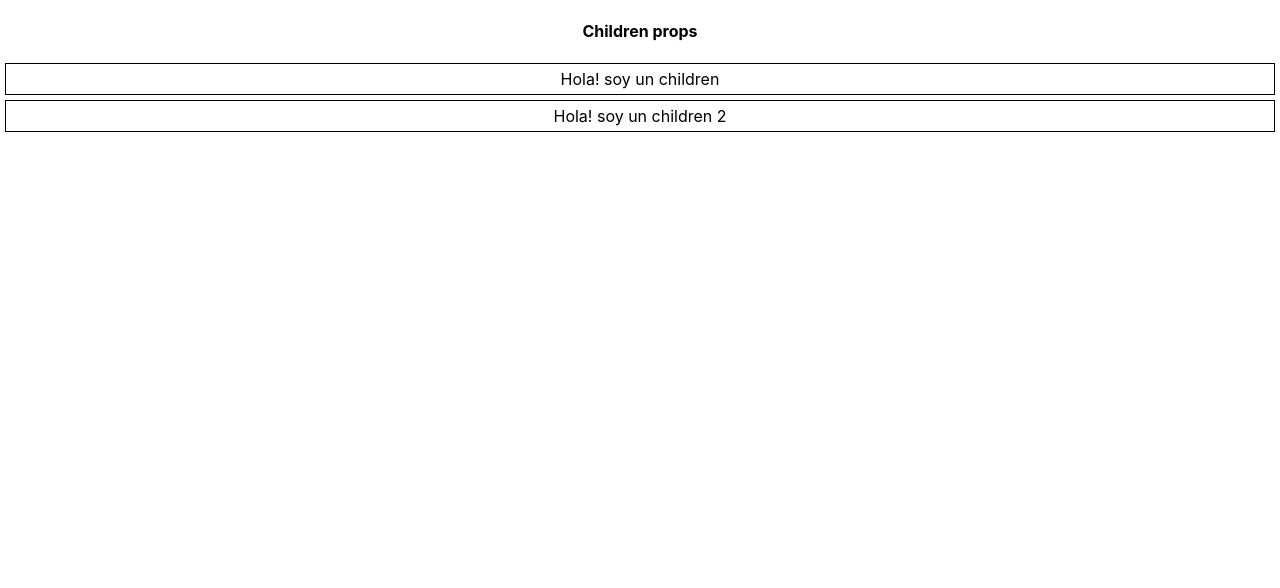
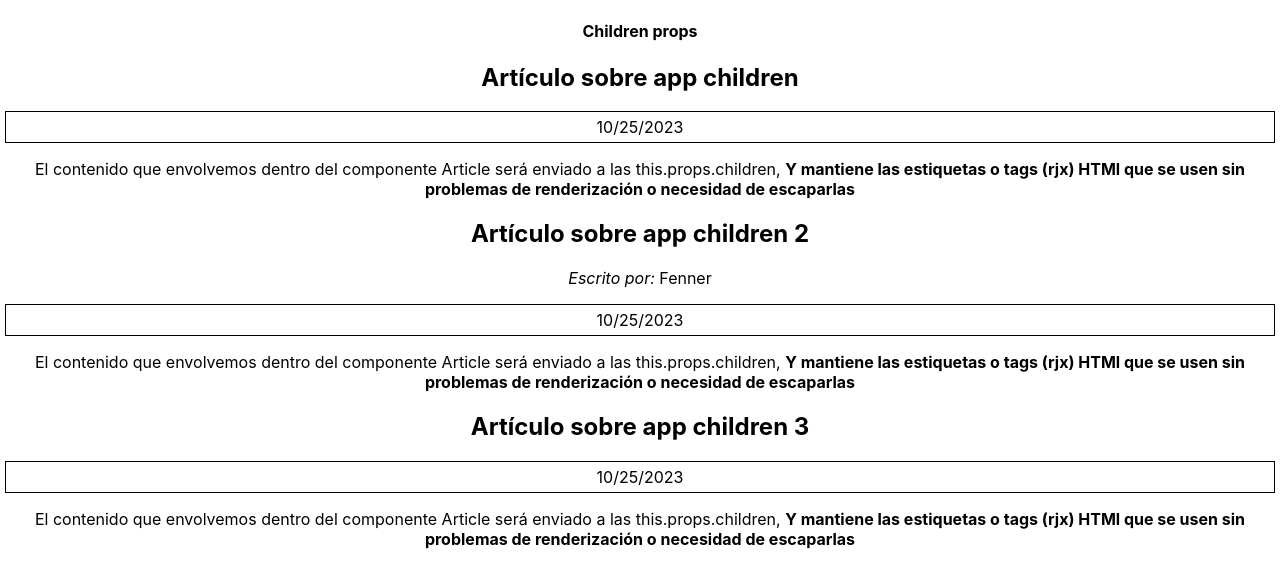
Before and after one commit to FennerEduardo/BeginReact, a React (Create React App) app: page / in a window 1280 px wide. Shown: the top 588 px of the page. Built offline with nearby package versions, Linux system fonts and the light colour scheme.

Commit message:
:construction: Adding prop types and using children props

```diff
--- a/package.json
+++ b/package.json
@@ -6,6 +6,7 @@
     "@testing-library/jest-dom": "^5.17.0",
     "@testing-library/react": "^13.4.0",
     "@testing-library/user-event": "^13.5.0",
+    "prop-types": "15.8.1",
     "react": "^18.2.0",
     "react-dom": "^18.2.0",
     "react-scripts": "^5.0.1",
--- a/src/App.js
+++ b/src/App.js
@@ -1,5 +1,6 @@
 import './App.css';
 import React, { Component } from 'react';
+import { PropTypes } from 'prop-types';
 
 class Box extends Component {
   render() {
@@ -8,14 +9,58 @@ class Box extends Component {
     </div>
   }
 }
+
+class Article extends Component {
+  //Using prop types
+  static propTypes = {
+    author: PropTypes.string.isRequired
+  }
+
+  render() {
+    const { author, children, date, title } = this.props
+    return (
+      <section>
+        <h2>{title}</h2>
+        {author && <p><em>Escrito por:</em> {author}</p>}
+        <Box>{date}</Box>
+        <article>{children}</article>
+      </section>
+    )
+  }
+}
 class App extends Component {
 
   render() {
     return (
       <div className="App">
         <h4>Children props</h4>
-        <Box>Hola! soy un children  </Box>
-        <Box>Hola! soy un children 2  </Box>
+        <Article
+
+          date={new Date().toLocaleDateString()}
+          title='Artículo sobre app children'
+        >
+          <p>
+            El contenido que envolvemos dentro del componente Article será enviado a las this.props.children, <strong>Y mantiene las estiquetas o tags (rjx) HTMl  que se usen sin problemas de renderización o necesidad de escaparlas</strong>
+          </p>
+        </Article>
+        <Article
+          author='Fenner'
+          date={new Date().toLocaleDateString()}
+          title='Artículo sobre app children 2'
+        >
+          <p>
+            El contenido que envolvemos dentro del componente Article será enviado a las this.props.children, <strong>Y mantiene las estiquetas o tags (rjx) HTMl  que se usen sin problemas de renderización o necesidad de escaparlas</strong>
+          </p>
+        </Article>
+        <Article
+
+          date={new Date().toLocaleDateString()}
+          title='Artículo sobre app children 3'
+        >
+          <p>
+            El contenido que envolvemos dentro del componente Article será enviado a las this.props.children, <strong>Y mantiene las estiquetas o tags (rjx) HTMl  que se usen sin problemas de renderización o necesidad de escaparlas</strong>
+          </p>
+        </Article>
       </div>
     );
   }
```
Also changed, not shown: 1 other file (tests, documents, lock files or other folders).
